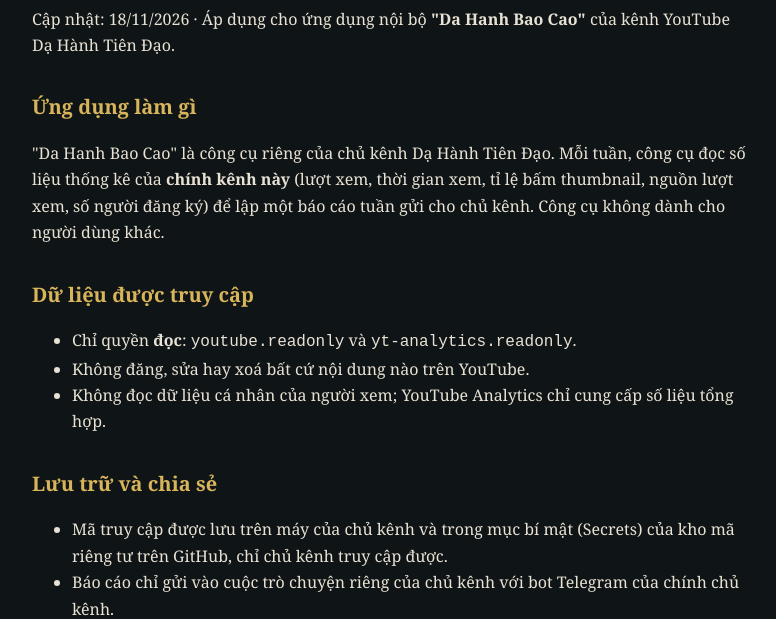
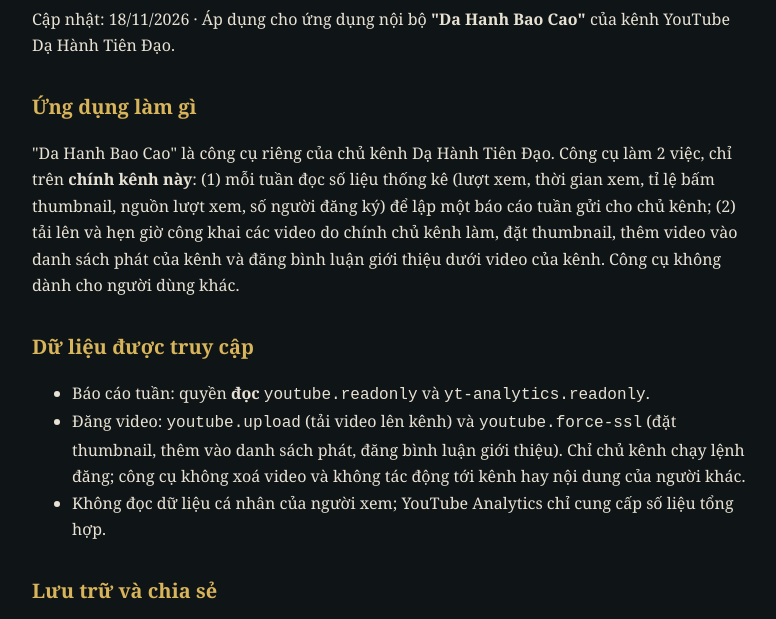
Before and after one commit to xuanhgdev/da-hanh-tien-dao, a plain HTML site: page privacy.html in a window 1280 px wide. Shown: the part 138-757 px from the top of the page, without its empty margins (248-1024 px from the left). Drawn offline with Linux system fonts and the light colour scheme.

Commit message:
Chính sách: thêm quyền đăng video của chủ kênh
Co-Authored-By: Claude Opus 5.5 <noreply@anthropic.com>

```diff
--- a/privacy.html
+++ b/privacy.html
@@ -15,18 +15,18 @@
 <p>Cập nhật: 18/11/2026 · Áp dụng cho ứng dụng nội bộ <b>"Da Hanh Bao Cao"</b> của kênh YouTube Dạ Hành Tiên Đạo.</p>
 
 <h2>Ứng dụng làm gì</h2>
-<p>"Da Hanh Bao Cao" là công cụ riêng của chủ kênh Dạ Hành Tiên Đạo. Mỗi tuần, công cụ đọc số liệu thống kê của <b>chính kênh này</b> (lượt xem, thời gian xem, tỉ lệ bấm thumbnail, nguồn lượt xem, số người đăng ký) để lập một báo cáo tuần gửi cho chủ kênh. Công cụ không dành cho người dùng khác.</p>
+<p>"Da Hanh Bao Cao" là công cụ riêng của chủ kênh Dạ Hành Tiên Đạo. Công cụ làm 2 việc, chỉ trên <b>chính kênh này</b>: (1) mỗi tuần đọc số liệu thống kê (lượt xem, thời gian xem, tỉ lệ bấm thumbnail, nguồn lượt xem, số người đăng ký) để lập một báo cáo tuần gửi cho chủ kênh; (2) tải lên và hẹn giờ công khai các video do chính chủ kênh làm, đặt thumbnail, thêm video vào danh sách phát của kênh và đăng bình luận giới thiệu dưới video của kênh. Công cụ không dành cho người dùng khác.</p>
 
 <h2>Dữ liệu được truy cập</h2>
 <ul>
-<li>Chỉ quyền <b>đọc</b>: <code>youtube.readonly</code> và <code>yt-analytics.readonly</code>.</li>
-<li>Không đăng, sửa hay xoá bất cứ nội dung nào trên YouTube.</li>
+<li>Báo cáo tuần: quyền <b>đọc</b> <code>youtube.readonly</code> và <code>yt-analytics.readonly</code>.</li>
+<li>Đăng video: <code>youtube.upload</code> (tải video lên kênh) và <code>youtube.force-ssl</code> (đặt thumbnail, thêm vào danh sách phát, đăng bình luận giới thiệu). Chỉ chủ kênh chạy lệnh đăng; công cụ không xoá video và không tác động tới kênh hay nội dung của người khác.</li>
 <li>Không đọc dữ liệu cá nhân của người xem; YouTube Analytics chỉ cung cấp số liệu tổng hợp.</li>
 </ul>
 
 <h2>Lưu trữ và chia sẻ</h2>
 <ul>
-<li>Mã truy cập được lưu trên máy của chủ kênh và trong mục bí mật (Secrets) của kho mã riêng tư trên GitHub, chỉ chủ kênh truy cập được.</li>
+<li>Mã truy cập được lưu trên máy của chủ kênh và trong mục bí mật (Secrets) của kho mã riêng tư trên GitHub, chỉ chủ kênh truy cập được. Mã có quyền đăng video chỉ nằm trên máy của chủ kênh.</li>
 <li>Báo cáo chỉ gửi vào cuộc trò chuyện riêng của chủ kênh với bot Telegram của chính chủ kênh.</li>
 <li>Không bán, không chia sẻ, không dùng dữ liệu cho quảng cáo hay bất kỳ bên thứ ba nào.</li>
 </ul>
@@ -42,6 +42,6 @@
 
 <hr>
 <h2>English summary</h2>
-<p>"Da Hanh Bao Cao" is a private tool used only by the owner of the Dạ Hành Tiên Đạo YouTube channel. It requests read-only access (<code>youtube.readonly</code>, <code>yt-analytics.readonly</code>) to the owner's own channel analytics to produce a weekly report sent to the owner's private Telegram chat. It never posts, edits or deletes content, does not access viewers' personal data, and never sells or shares data with third parties. Tokens are stored only on the owner's computer and in the owner's private GitHub repository secrets. Access can be revoked at any time at myaccount.google.com/permissions. Use of information received from Google APIs adheres to the Google API Services User Data Policy, including the Limited Use requirements. Contact: youtube.com/@dahanhtiendao.</p>
+<p>"Da Hanh Bao Cao" is a private tool used only by the owner of the Dạ Hành Tiên Đạo YouTube channel. It (1) reads the owner's own channel analytics (<code>youtube.readonly</code>, <code>yt-analytics.readonly</code>) to produce a weekly report sent to the owner's private Telegram chat, and (2) uploads and schedules the owner's own videos, sets their thumbnails, adds them to the channel's playlist and posts an introductory comment under them (<code>youtube.upload</code>, <code>youtube.force-ssl</code>), only when the owner runs it. It never deletes content or touches other channels, does not access viewers' personal data, and never sells or shares data with third parties. Tokens are stored only on the owner's computer and in the owner's private GitHub repository secrets. Access can be revoked at any time at myaccount.google.com/permissions. Use of information received from Google APIs adheres to the Google API Services User Data Policy, including the Limited Use requirements. Contact: youtube.com/@dahanhtiendao.</p>
 </main></body>
 </html>
```
